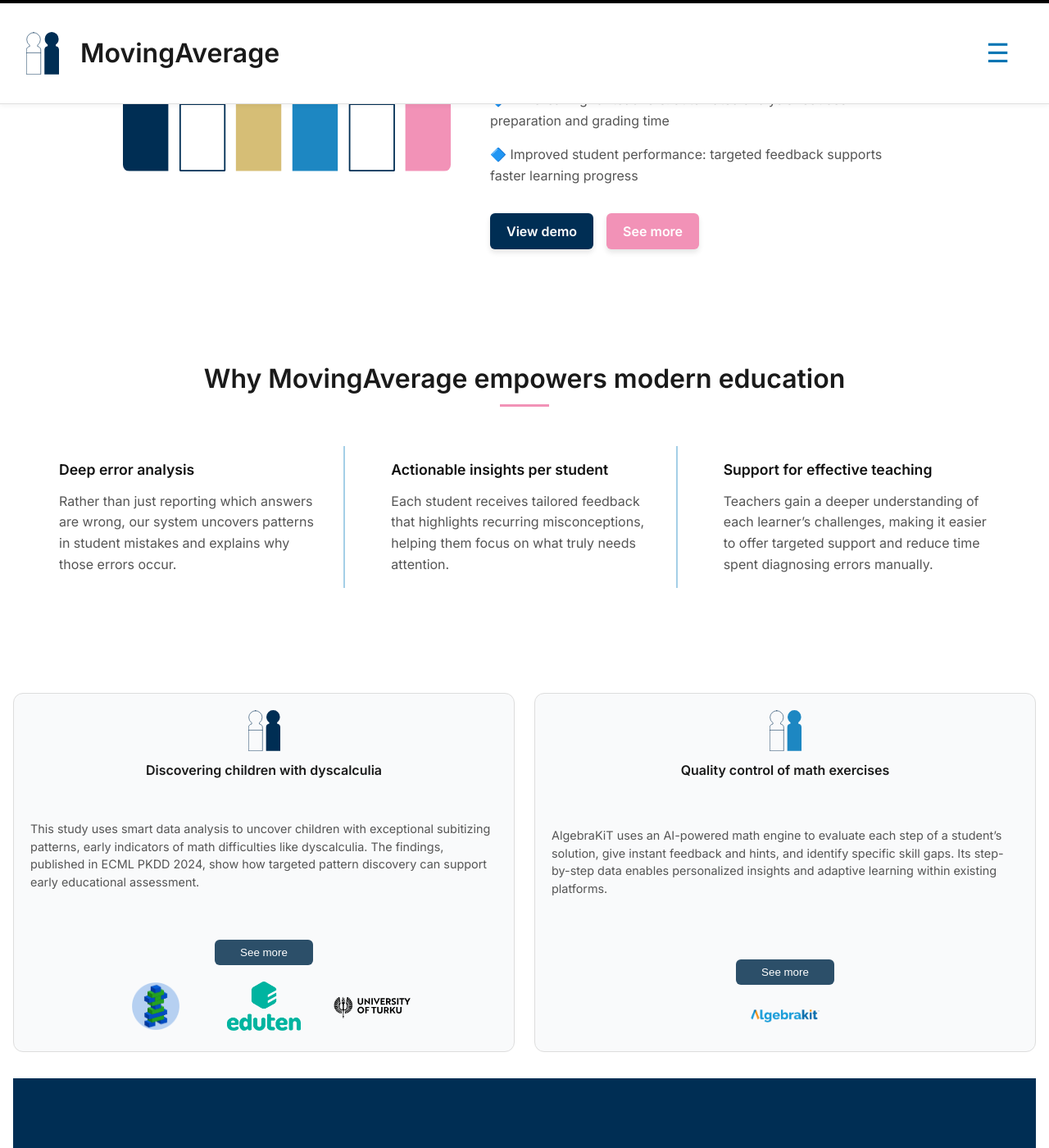
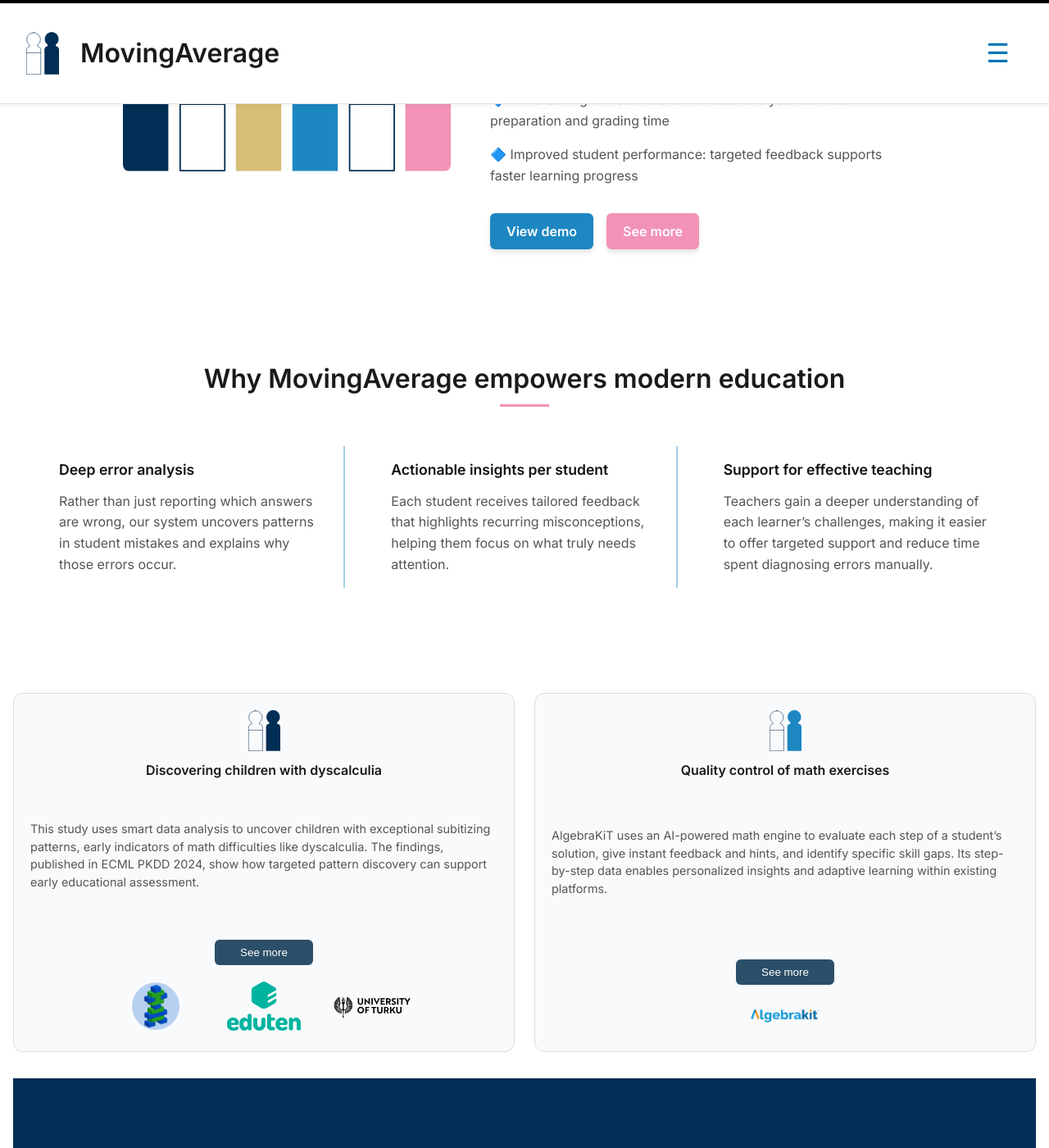
Before and after one commit to moving-average/moving-average.github.io, a Jekyll site: the page built from index.markdown, in a window 1280 px wide and 1400 px high, scrolled down 220 px. Shown: the whole window at 82% size. Built offline with Jekyll 4.4.1, drawn with Linux system fonts in a browser that asks for light colours.

Commit message:
update style.css

```diff
--- a/assets/style.css
+++ b/assets/style.css
@@ -265,7 +265,7 @@ footer a:hover {
 }
 
 .hero-btn.left {
-  background-color: #002e54;
+  background-color: #1d87c2;
 }
 
 .hero-btn.left:hover {
```
